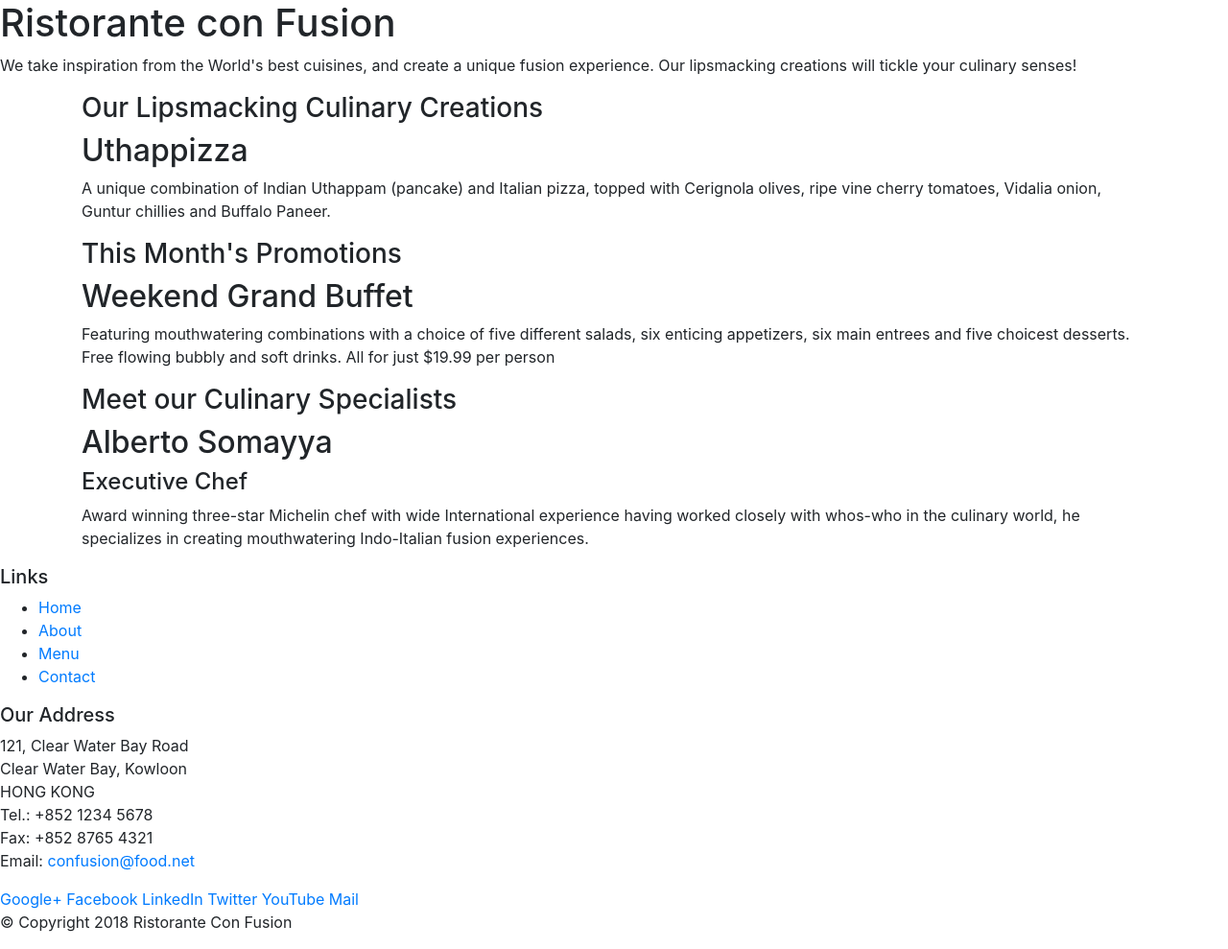
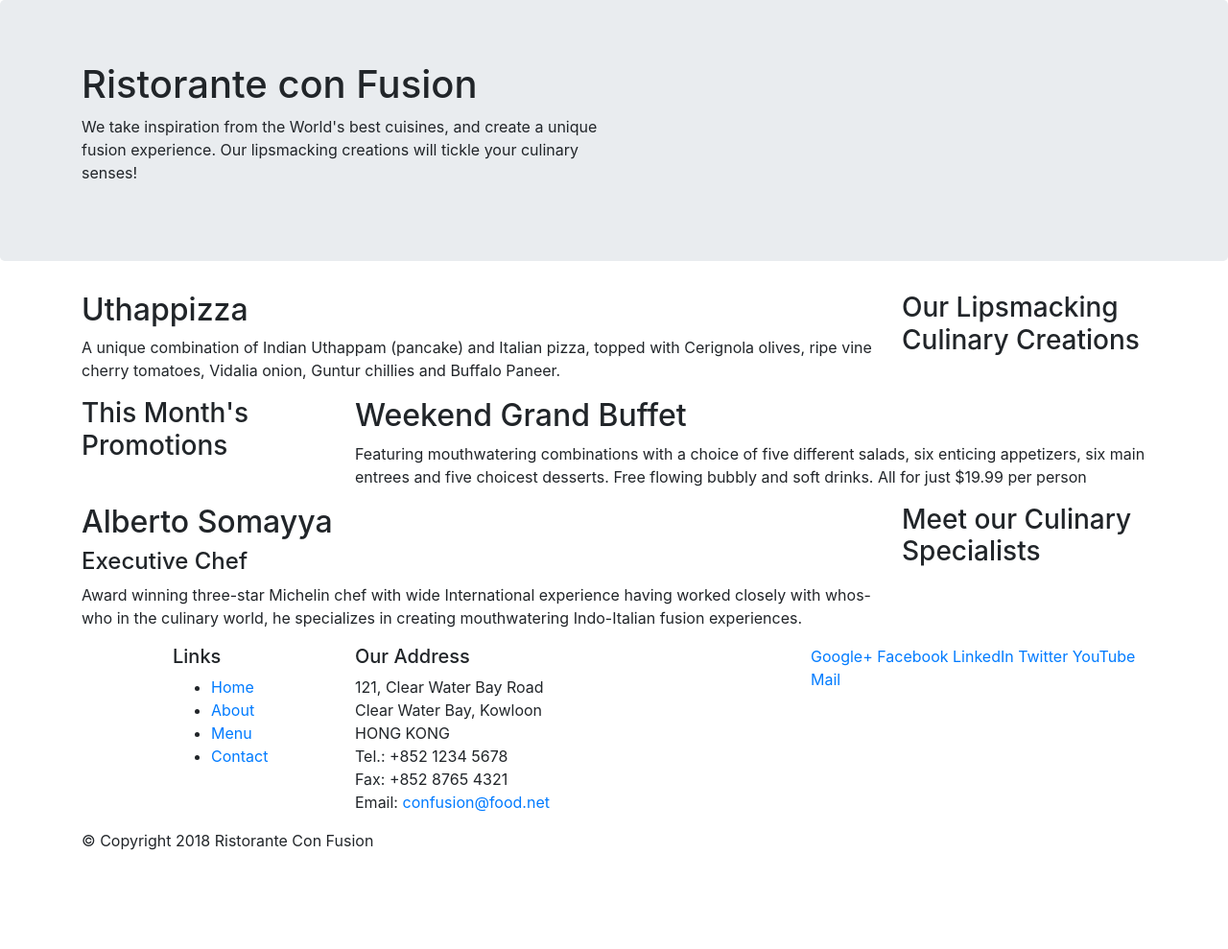
Before and after one commit to arkebi24/conFusion, a website: page index.html in a window 1280 px wide. Shown: the whole page at 96% size. After the commit the page ends 904 px from the top, so only its background shows below. Drawn offline with nearby package versions, Linux system fonts and the light colour scheme.

Commit message:
Bootstrap Grid part-1

```diff
--- a/index.html
+++ b/index.html
@@ -14,46 +14,46 @@
 
 <body>
 
-    <header>
-        <div>
-            <div>
-                <div>
+    <header class="jumbotron">
+        <div class="container">
+            <div class="row">
+                <div class="col-12 col-sm-6">
                     <h1>Ristorante con Fusion</h1>
                     <p>We take inspiration from the World's best cuisines, and create a unique fusion experience. Our lipsmacking creations will tickle your culinary senses!</p>
                 </div>
-                <div>
+                <div class="col-12 col-sm">
                 </div>
             </div>
         </div>
     </header>
 
     <div class="container">
-        <div>
-            <div>
+        <div class="row">
+            <div class="col-12 col-sm-4 order-sm-last col-md-3">
                 <h3>Our Lipsmacking Culinary Creations</h3>
             </div>
-            <div>
+            <div class="col col-sm order-sm-first col-md">
                 <h2>Uthappizza</h2>
                 <p>A unique combination of Indian Uthappam (pancake) and Italian pizza, topped with Cerignola olives, ripe vine cherry tomatoes, Vidalia onion, Guntur chillies and Buffalo Paneer.</p>
             </div>
         </div>
 
 
-        <div>
-            <div>
+        <div class="row">
+            <div class="col-12 col-sm-4 col-md-3">
                 <h3>This Month's Promotions</h3>
             </div>
-            <div>
+            <div class="col col-sm col-md">
                 <h2>Weekend Grand Buffet</h2>
                 <p>Featuring mouthwatering combinations with a choice of five different salads, six enticing appetizers, six main entrees and five choicest desserts. Free flowing bubbly and soft drinks. All for just $19.99 per person </p>
             </div>
         </div>
 
-        <div>
-            <div>
+        <div class="row">
+            <div class="col-12 col-sm-4 order-sm-last col-md-3">
                 <h3>Meet our Culinary Specialists</h3>
             </div>
-            <div>
+            <div class="col col-sm order-sm-first col-md">
                 <h2>Alberto Somayya</h2>
                 <h4>Executive Chef</h4>
                 <p>Award winning three-star Michelin chef with wide International experience having worked closely with whos-who in the culinary world, he specializes in creating mouthwatering Indo-Italian fusion experiences. </p>
@@ -62,9 +62,9 @@
     </div>
 
     <footer>
-        <div>
-            <div>
-                <div>
+        <div class="container">
+            <div class="row">
+                <div class="col-4 offset-1 col-sm-2">
                     <h5>Links</h5>
                     <ul>
                         <li><a href="#">Home</a></li>
@@ -73,7 +73,7 @@
                         <li><a href="#">Contact</a></li>
                     </ul>
                 </div>
-                <div>
+                <div class="col-7 col-sm-5">
                     <h5>Our Address</h5>
                     <address>
 		              121, Clear Water Bay Road<br>
@@ -84,7 +84,7 @@
 		              Email: <a href="mailto:confusion@food.net">confusion@food.net</a>
 		           </address>
                 </div>
-                <div>
+                <div class="col-12 col-sm-4">
                     <div>
                         <a href="http://google.com/+">Google+</a>
                         <a href="http://www.facebook.com/profile.php?id=">Facebook</a>
@@ -95,8 +95,8 @@
                     </div>
                 </div>
            </div>
-           <div>
-                <div>
+           <div class="row">
+                <div class="col-auto">
                     <p>© Copyright 2018 Ristorante Con Fusion</p>
                 </div>
            </div>
```
